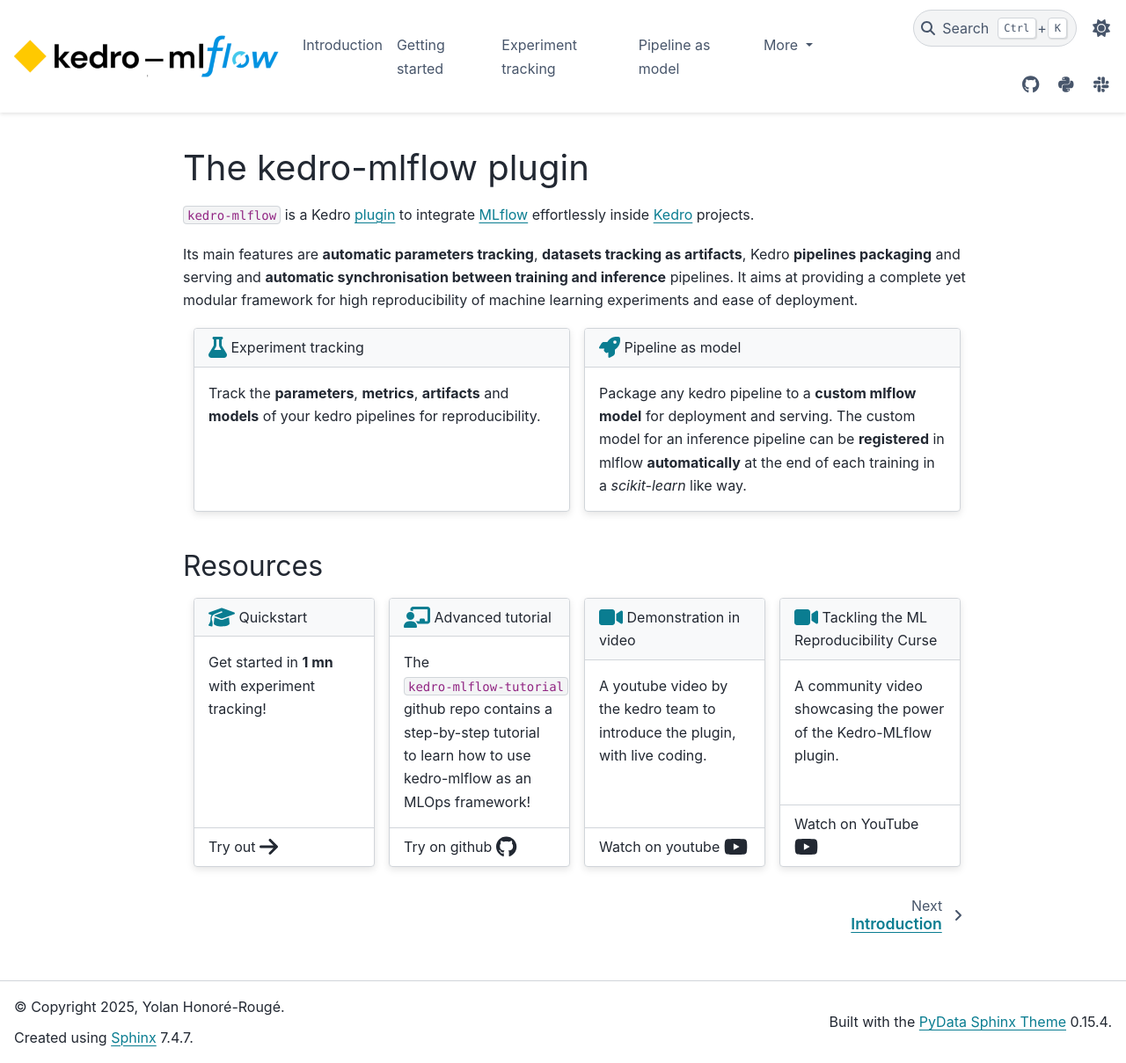
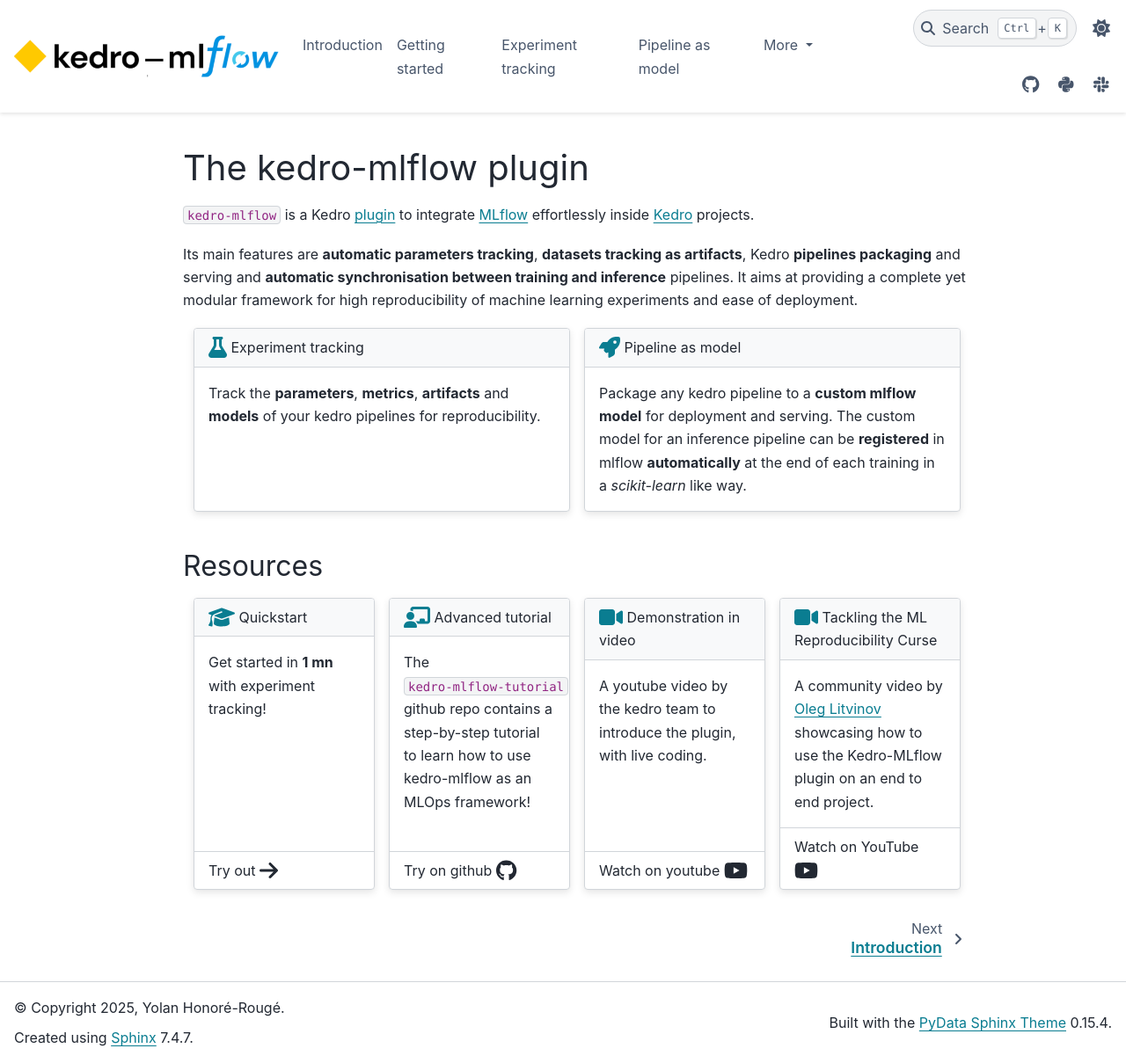
Before and after one commit to Galileo-Galilei/kedro-mlflow, a Sphinx documentation site: the page built from docs/index.md, in a window 1280 px wide and 1209 px high. Shown: the whole window at 88% size. Built offline with Sphinx 7.4.7 and the PyData theme 0.15.4, drawn with Linux system fonts in a browser that asks for light colours; pages that are not in the unit, such as notebooks, are missing from menus.

Commit message:
Update docs/index.md to contain tutorial's author
Co-authored-by: Yolan Honoré-Rougé <29451317+Galileo-Galilei@users.noreply.github.com>

```diff
--- a/docs/index.md
+++ b/docs/index.md
@@ -94,7 +94,7 @@
 {fas}`fa-solid fa-video fa-xl;pst-color-primary` Tackling the ML Reproducibility Curse
 ^^^
 
-A community video showcasing the power of the Kedro-MLflow plugin.
+A community video by [Oleg Litvinov](https://github.com/OlegBEZb) showcasing how to use the Kedro-MLflow plugin on an end to end project.
 +++
 Watch on YouTube {fab}`youtube;fa-xl`
 :::
```
